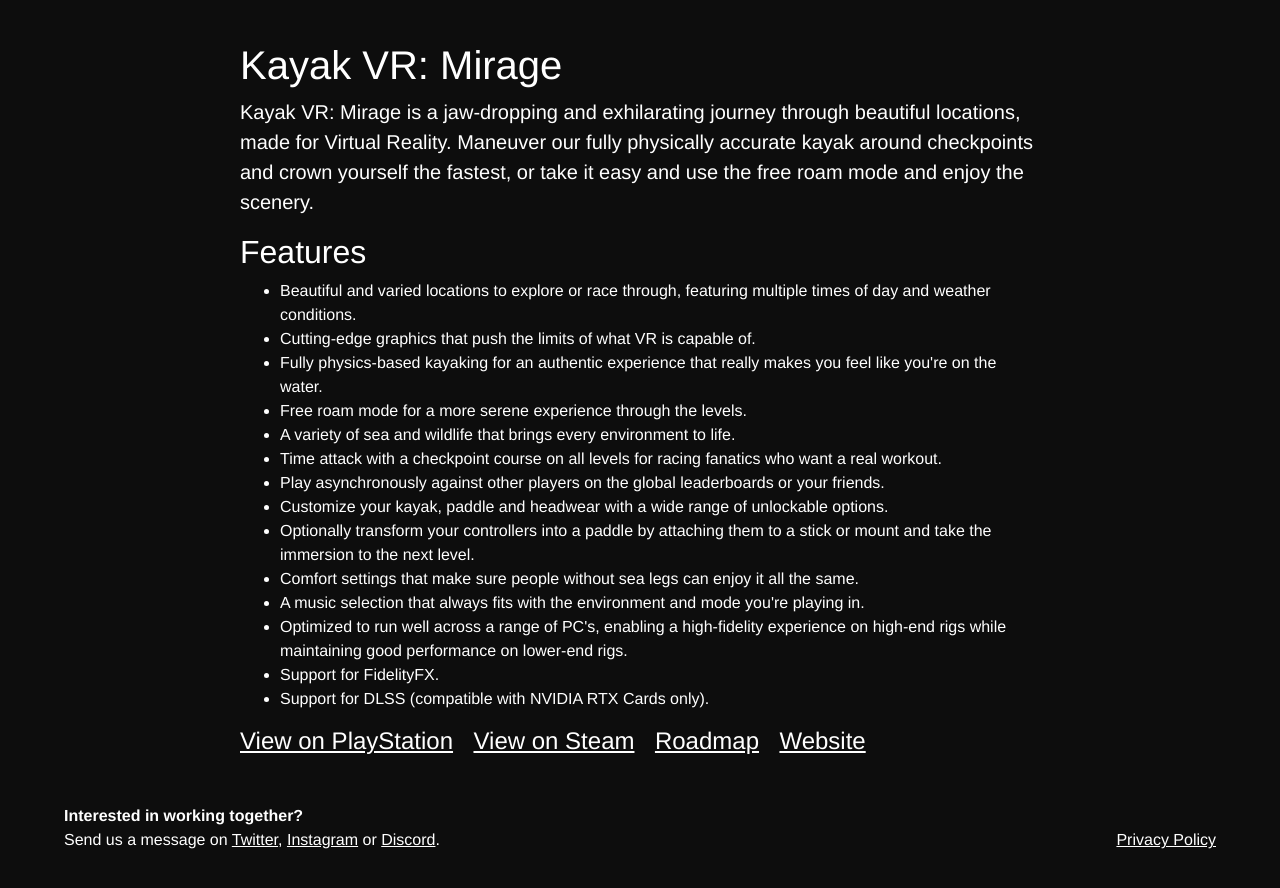
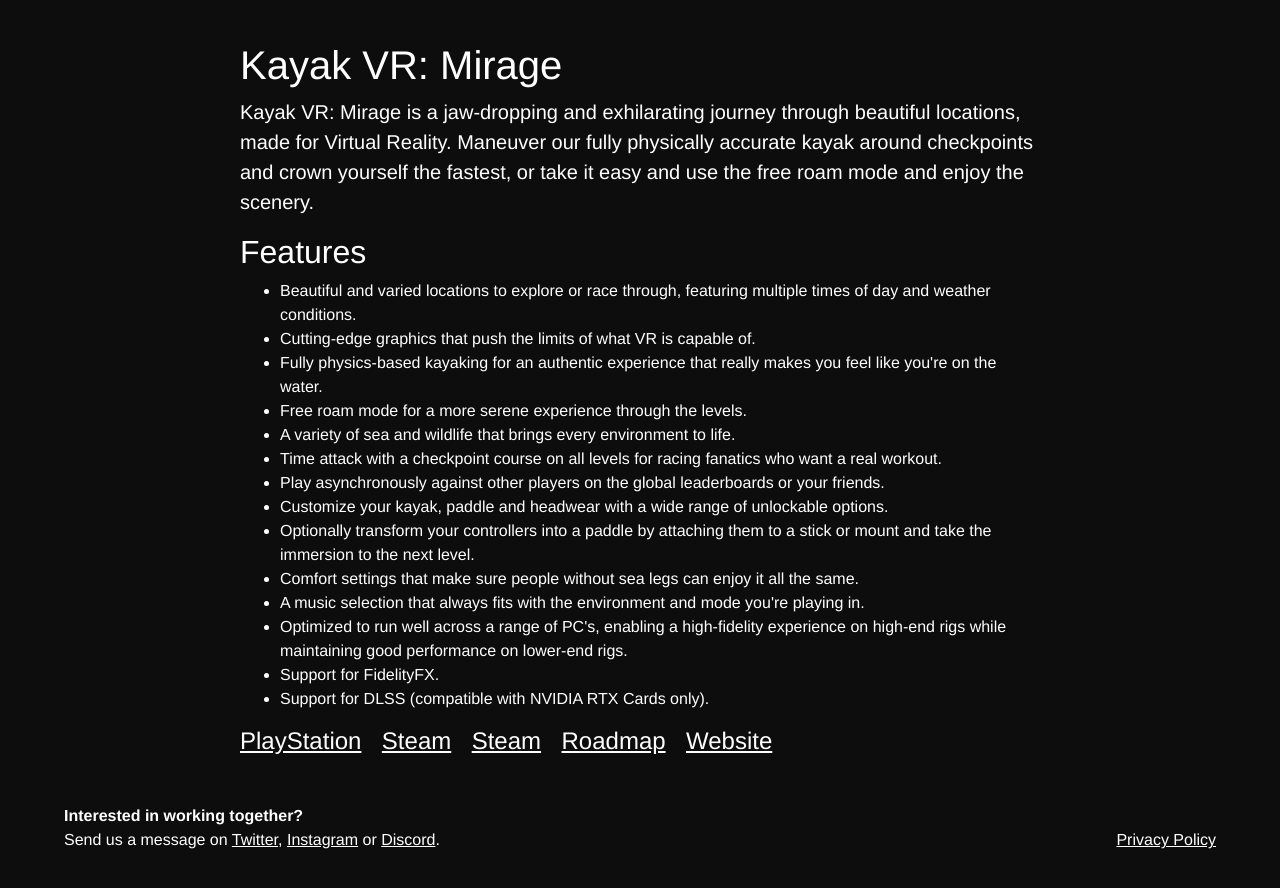
Before and after one commit to aijkoopmans/betterthanlife, a Jekyll site: the page built from _projects/kayak_vr_mirage.md, in a window 1280 px wide and 900 px high, scrolled down 682 px. Shown: the top 888 px of the window. Built offline with Jekyll 4.4.1, drawn with Linux system fonts in a browser that asks for light colours; nearby versions of some CDN libraries.

Commit message:
Update project.html

```diff
--- a/_layouts/project.html
+++ b/_layouts/project.html
@@ -28,11 +28,15 @@
     {% endif %}
     {% if page.playstation_url %}
       <a class="h4 mt-1 mt-md-0 text-decoration-underline" target="_blank" href="{{page.playstation_url}}">
-       View on PlayStation</a>
+       PlayStation</a>
     {% endif %}
     {% if page.steam_url %}
       <a class="h4 mt-1 ml-3 mt-md-0 text-decoration-underline" target="_blank" href="{{page.steam_url}}">
-       View on Steam</a>
+       Steam</a>
+    {% endif %}
+    {% if page.viveport_url %}
+      <a class="h4 mt-1 ml-3 mt-md-0 text-decoration-underline" target="_blank" href="{{page.viveport_url}}">
+       Steam</a>
     {% endif %}
     {% if page.roadmap_url %}
       <a class="h4 mt-1 ml-3 mt-md-0 text-decoration-underline" target="_blank" href="{{page.roadmap_url}}">Roadmap</a>
```
